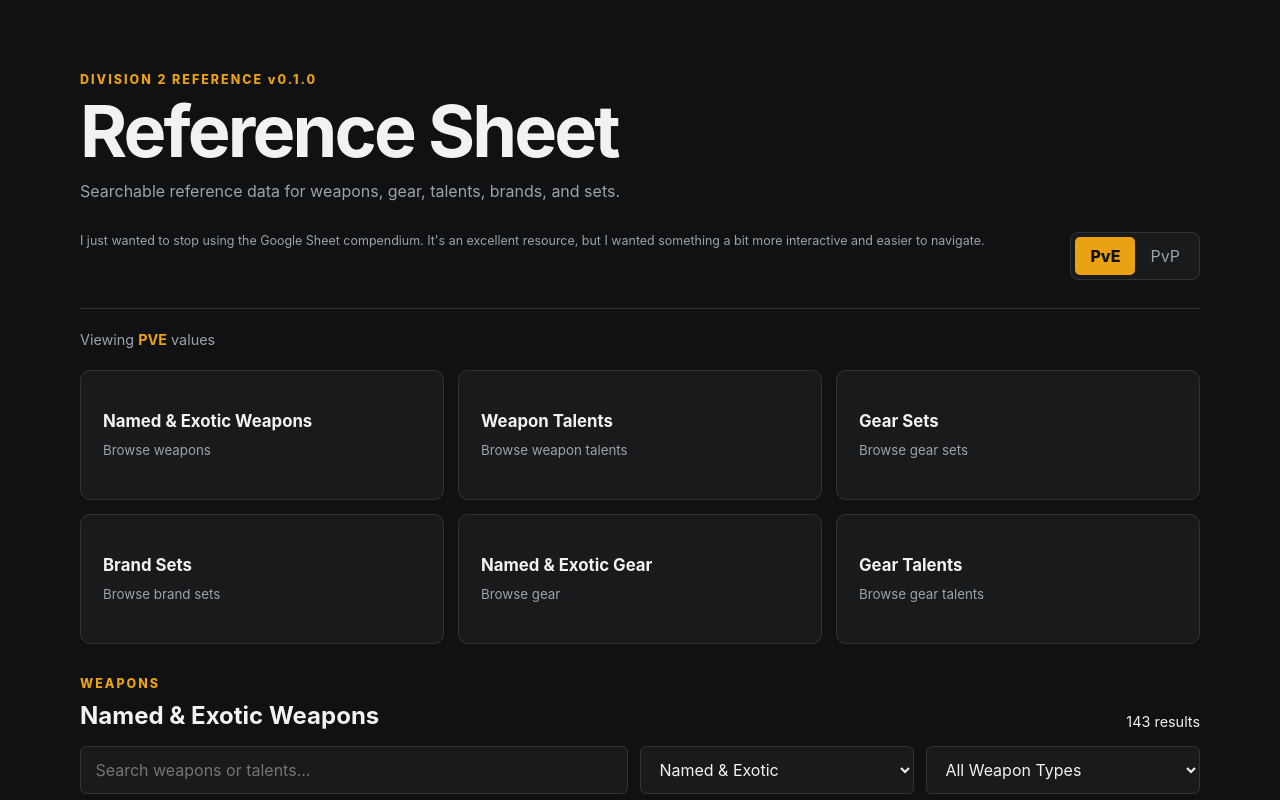
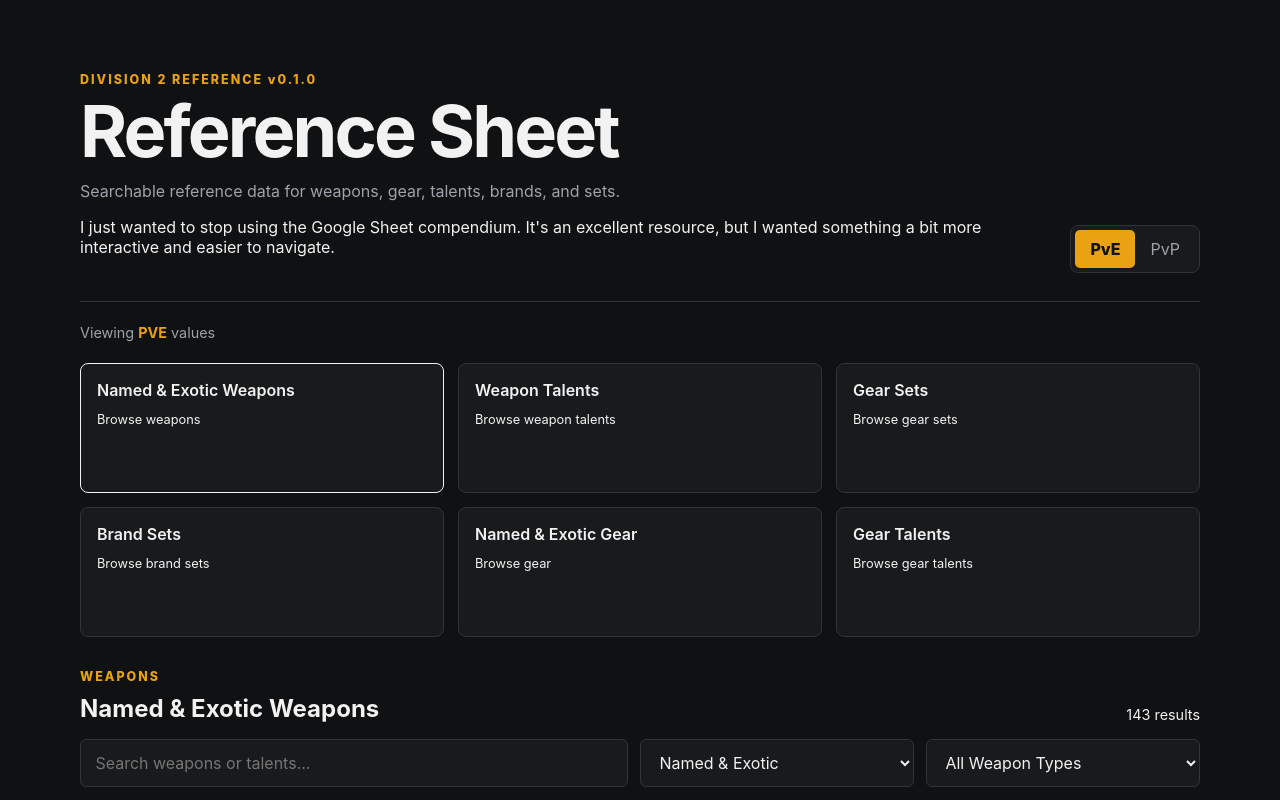
Before and after one commit to LeAndeh/division2-reference, a React (Vite) app: page / in a window 1280 px wide. Shown: the top 800 px of the page. Built offline with nearby package versions, Linux system fonts and the light colour scheme.

Commit message:
css update for weapon talents

```diff
--- a/src/App.tsx
+++ b/src/App.tsx
@@ -6,23 +6,35 @@
 import { WeaponSection } from "./components/WeaponSection";
 import { WeaponTalentSection } from "./components/WeaponTalentSection";
 
+type Category =
+  | "weapons"
+  | "weapon-talents"
+  | "gearsets"
+  | "brandsets"
+  | "gear"
+  | "gear-talents";
+
 const categories = [
-  ["Named & Exotic Weapons", "weapons"],
-  ["Weapon Talents", "weapon talents"],
-  ["Gear Sets", "gear sets"],
-  ["Brand Sets", "brand sets"],
-  ["Named & Exotic Gear", "gear"],
-  ["Gear Talents", "gear talents"],
+  ["Named & Exotic Weapons", "weapons", "Browse weapons"],
+  ["Weapon Talents", "weapon-talents", "Browse weapon talents"],
+  ["Gear Sets", "gearsets", "Browse gear sets"],
+  ["Brand Sets", "brandsets", "Browse brand sets"],
+  ["Named & Exotic Gear", "gear", "Browse gear"],
+  ["Gear Talents", "gear-talents", "Browse gear talents"],
 ] as const;
 
 function App() {
   const [mode, setMode] = useState<GameMode>("pve");
+
+  const [activeCategory, setActiveCategory] =
+    useState<Category>("weapons");
 
   return (
     <div className="app-shell">
       <header className="site-header">
         <div>
           <p className="eyebrow">DIVISION 2 REFERENCE v0.1.0</p>
+
           <h1>Reference Sheet</h1>
 
           <p className="subtitle">
@@ -30,11 +42,11 @@
             sets.
           </p>
 
-          <footer>
+          <p className="project-note">
             I just wanted to stop using the Google Sheet compendium. It's an
             excellent resource, but I wanted something a bit more interactive
             and easier to navigate.
-          </footer>
+          </p>
         </div>
 
         <ModeToggle mode={mode} onChange={setMode} />
@@ -46,17 +58,57 @@
         </section>
 
         <section className="category-grid" aria-label="Reference categories">
-          {categories.map(([title, description]) => (
-            <button className="category-card" type="button" key={title}>
+          {categories.map(([title, category, description]) => (
+            <button
+              className={
+                activeCategory === category
+                  ? "category-card active"
+                  : "category-card"
+              }
+              type="button"
+              key={category}
+              onClick={() => setActiveCategory(category)}
+              aria-pressed={activeCategory === category}
+            >
               <span>{title}</span>
-              <small>Browse {description}</small>
+              <small>{description}</small>
             </button>
           ))}
         </section>
 
-        <WeaponSection mode={mode} />
-        <WeaponTalentSection mode={mode} />
+        {activeCategory === "weapons" && <WeaponSection mode={mode} />}
 
+        {activeCategory === "weapon-talents" && (
+          <WeaponTalentSection mode={mode} />
+        )}
+
+        {activeCategory === "gearsets" && (
+          <section className="empty-state">
+            <h2>Gear Sets</h2>
+            <p>This section has not been implemented yet.</p>
+          </section>
+        )}
+
+        {activeCategory === "brandsets" && (
+          <section className="empty-state">
+            <h2>Brand Sets</h2>
+            <p>This section has not been implemented yet.</p>
+          </section>
+        )}
+
+        {activeCategory === "gear" && (
+          <section className="empty-state">
+            <h2>Named & Exotic Gear</h2>
+            <p>This section has not been implemented yet.</p>
+          </section>
+        )}
+
+        {activeCategory === "gear-talents" && (
+          <section className="empty-state">
+            <h2>Gear Talents</h2>
+            <p>This section has not been implemented yet.</p>
+          </section>
+        )}
       </main>
 
       <footer>
--- a/src/styles/app.css
+++ b/src/styles/app.css
@@ -306,3 +306,139 @@
 .weapon-talent-card__description {
   white-space: pre-line;
 }
+/*category card*/
+
+.category-card {
+  display: flex;
+  flex-direction: column;
+  align-items: flex-start;
+  gap: 0.25rem;
+
+  padding: 1rem;
+
+  background: var(--surface);
+  color: var(--text-primary);
+
+  border: 1px solid var(--border);
+  border-radius: 8px;
+
+  cursor: pointer;
+  text-align: left;
+
+  font: inherit;
+}
+
+.category-card span {
+  font-size: 1rem;
+  font-weight: 600;
+}
+
+.category-card small {
+  font-size: 0.8rem;
+  color: var(--text-secondary);
+}
+
+.category-card:hover {
+  border-color: var(--accent-primary);
+}
+
+.category-card.active {
+  border-color: var(--accent-primary);
+}
+
+.category-card.active {
+  border-color: var(--accent-primary);
+}
+
+/* weapon talents */
+.weapon-talents-section {
+  margin-top: 2rem;
+}
+
+.weapon-talent-filters {
+  display: grid;
+  grid-template-columns: minmax(240px, 2fr) 1fr;
+  gap: 0.75rem;
+  margin-bottom: 1.5rem;
+}
+
+.weapon-talent-filters input,
+.weapon-talent-filters select {
+  width: 100%;
+  padding: 0.75rem 0.9rem;
+
+  background: var(--surface);
+  color: var(--text-primary);
+
+  border: 1px solid var(--border);
+  border-radius: 6px;
+
+  font: inherit;
+}
+
+.weapon-talent-filters input:focus,
+.weapon-talent-filters select:focus {
+  outline: 2px solid var(--accent-primary);
+  outline-offset: 1px;
+}
+
+.weapon-talent-grid {
+  display: grid;
+  grid-template-columns: repeat(auto-fit, minmax(280px, 1fr));
+  gap: 1rem;
+}
+
+.weapon-talent-card {
+  background: var(--surface);
+  border: 1px solid var(--border);
+  border-radius: 8px;
+  padding: 1.25rem;
+}
+
+.weapon-talent-card__variant + .weapon-talent-card__variant {
+  margin-top: 1.25rem;
+  padding-top: 1.25rem;
+  border-top: 1px solid var(--border);
+}
+
+.weapon-talent-card__types {
+  display: flex;
+  flex-wrap: wrap;
+  gap: 0.4rem;
+  margin-bottom: 0.75rem;
+}
+
+.weapon-talent-card__types span {
+  color: var(--text-secondary);
+  font-size: 0.85rem;
+}
+
+.weapon-talent-card__description {
+  white-space: pre-line;
+}
+
+.weapon-talent-card__version-toggle {
+  display: flex;
+  gap: 0.4rem;
+  margin-bottom: 0.75rem;
+}
+
+.weapon-talent-card__version-toggle button {
+  padding: 0.35rem 0.65rem;
+
+  background: transparent;
+  color: var(--text-secondary);
+
+  border: 1px solid var(--border);
+  border-radius: 5px;
+
+  font: inherit;
+  font-size: 0.8rem;
+
+  cursor: pointer;
+}
+
+.weapon-talent-card__version-toggle button.active {
+  color: var(--text-primary);
+  border-color: var(--accent-primary);
+}
```
